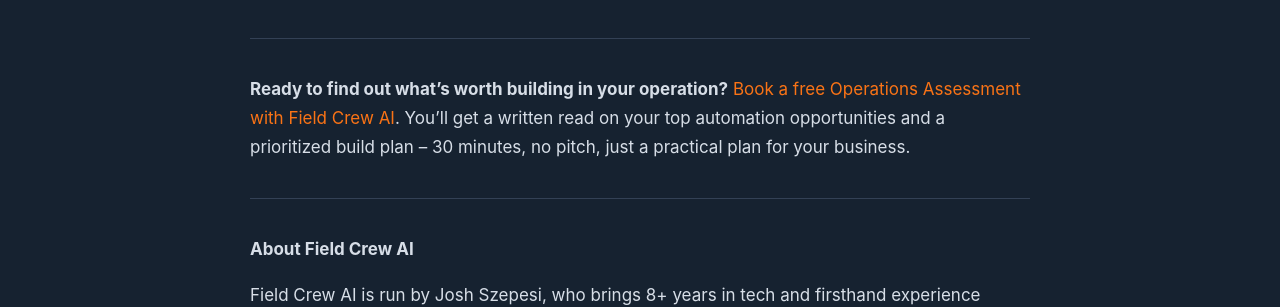
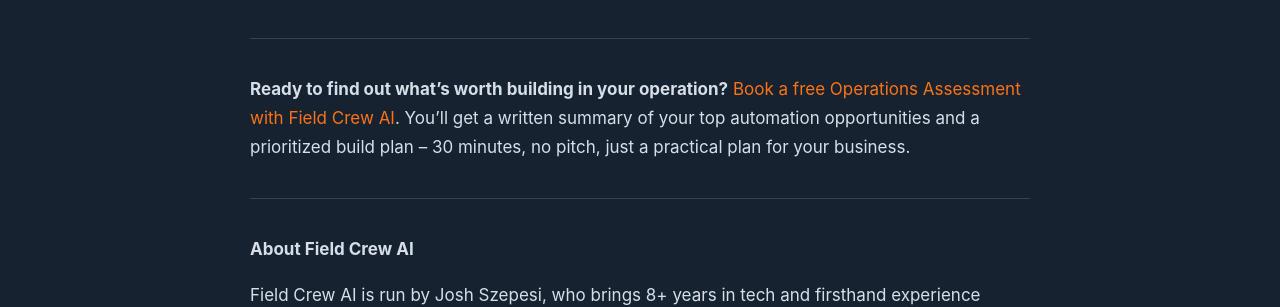
Before and after one commit to Josh-Szepesi/fieldcrewai, a Jekyll site: the page built from _posts/2026-05-27-the-complete-guide-to-contractor-lead-nurturing.md, in a window 1280 px wide and 900 px high, scrolled down 6976 px. Shown: the part 307-614 px from the top of the window. Built offline with Jekyll 4.4.1, drawn with Linux system fonts in a browser that asks for light colours.

Commit message:
fix: clarify CTA language

```diff
--- a/_posts/2026-05-27-the-complete-guide-to-contractor-lead-nurturing.md
+++ b/_posts/2026-05-27-the-complete-guide-to-contractor-lead-nurturing.md
@@ -138,7 +138,7 @@ Yes. Whether you are a roofer, HVAC technician, plumber, or general remodeler, h
 
 ---
 
-**Ready to find out what's worth building in your operation?** [Book a free Operations Assessment with Field Crew AI](https://fieldcrewai.com/#assessment). You'll get a written read on your top automation opportunities and a prioritized build plan -- 30 minutes, no pitch, just a practical plan for your business.
+**Ready to find out what's worth building in your operation?** [Book a free Operations Assessment with Field Crew AI](https://fieldcrewai.com/#assessment). You'll get a written summary of your top automation opportunities and a prioritized build plan -- 30 minutes, no pitch, just a practical plan for your business.
 
 ---
 
```
